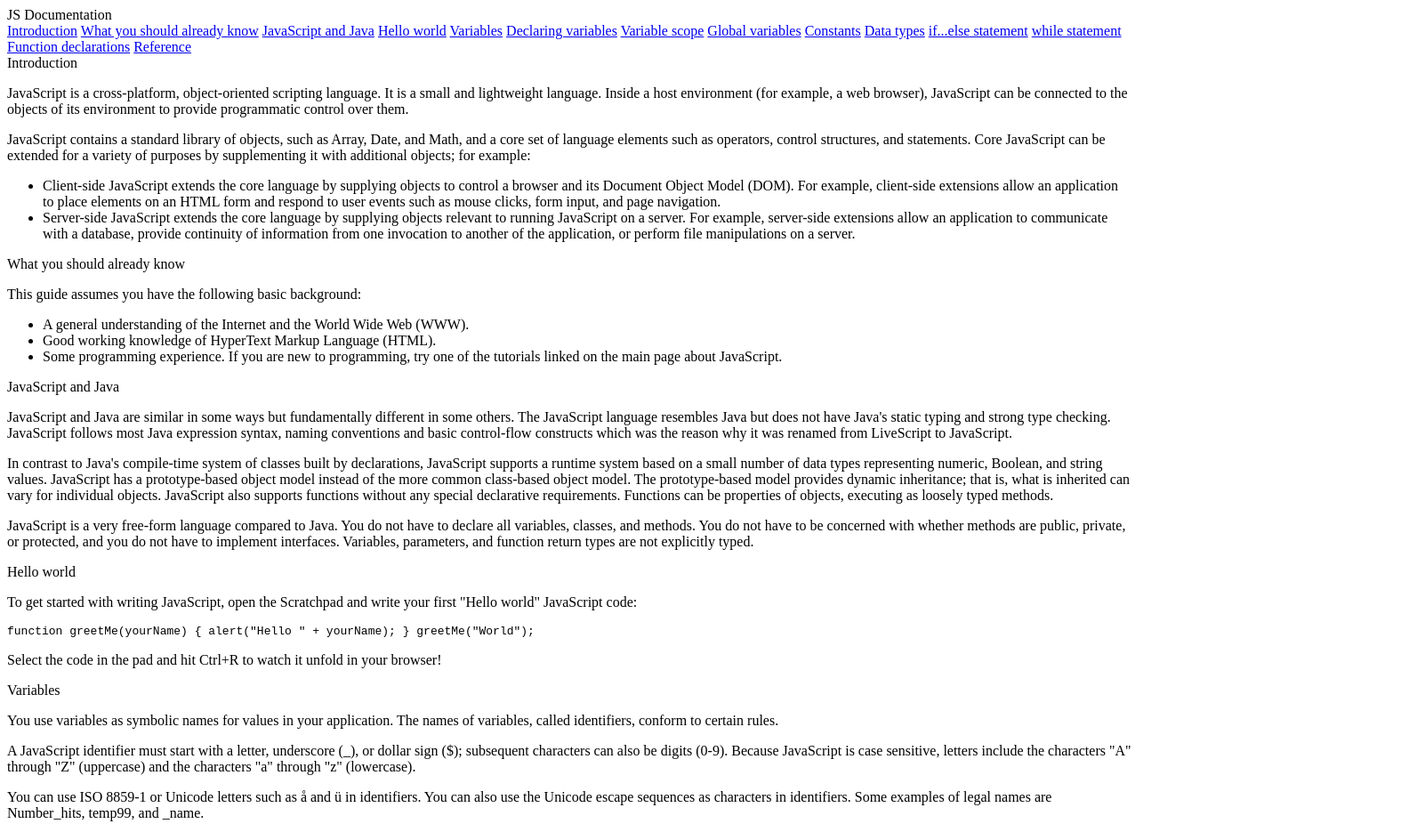
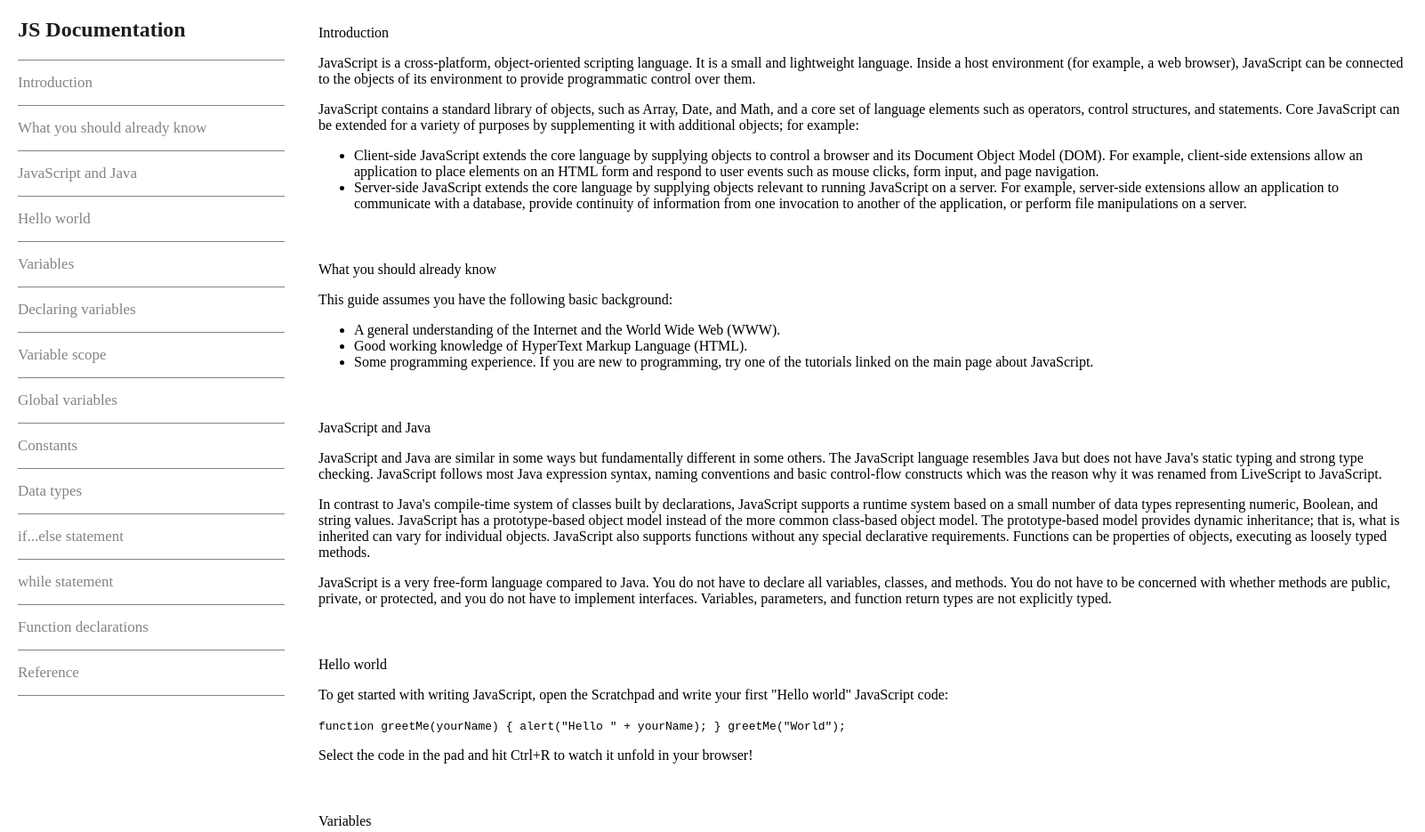
Before and after one commit to Charon1223/Technical-Documentation-Page-Project, a plain HTML site: page index.html in a window 1280 px wide. Shown: the top 935 px of the page at 89% size, 1602 px wide, since content can reach past the window. Drawn offline with Linux system fonts and the light colour scheme.

Commit message:
second commit

```diff
--- a/index.html
+++ b/index.html
@@ -1,6 +1,16 @@
+<!DOCTYPE html>
+<html lang="en">
+<head>
+  <meta charset="UTF-8">
+  <meta http-equiv="X-UA-Compatible" content="IE=edge">
+  <meta name="viewport" content="width=device-width, initial-scale=1.0">
+  <link rel="stylesheet" href="style.css">
+  <title>Document</title>
+</head>
+<body>
   <main id="main-doc">
     <nav id="navbar">
-    <header>JS Documentation</header>
+      <header><h2>JS Documentation</h2></header>
       <a href="#Introduction" class="nav-link">Introduction</a>
       <a href="#What_you_should_already_know" class="nav-link">What you should already know</a>
       <a href="#JavaScript_and_Java" class="nav-link">JavaScript and Java</a>
@@ -166,3 +176,5 @@ statement_4_runs_if_condition_is_false; }</code>
       </ul>
     </section>
   </main>
+</body>
+</html>
--- a/style.css
+++ b/style.css
@@ -0,0 +1,34 @@
+a {
+  text-decoration: none;
+  color: #828387;
+  padding-bottom: 15px;
+  font-size: 17px;
+}
+#navbar header {
+  border-bottom: 1px solid #828387;
+  color: #1d1d1d;
+}
+.nav-link {
+  border-bottom: 1px solid #828387;
+  cursor: pointer;
+}
+#navbar {
+  overflow: scroll;
+  display: flex;
+  flex-direction: column;
+  text-align: start;
+  gap: 15px;
+  position: fixed;
+  top: 0;
+  left: 20px;
+  width: 300px;
+}
+
+.main-section {
+  position: relative;
+  left: 330px;
+}
+
+section {
+  padding: 20px;
+}
```
Lines whose indentation alone changed are shown as unchanged.
